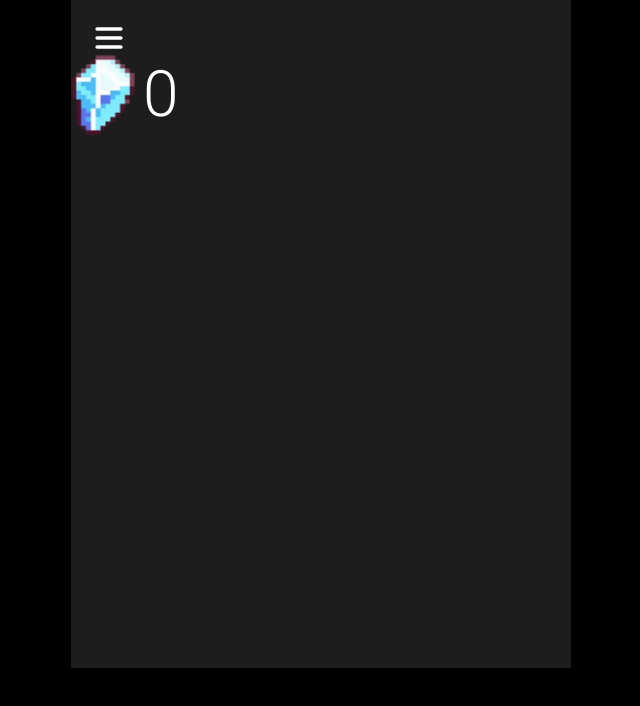
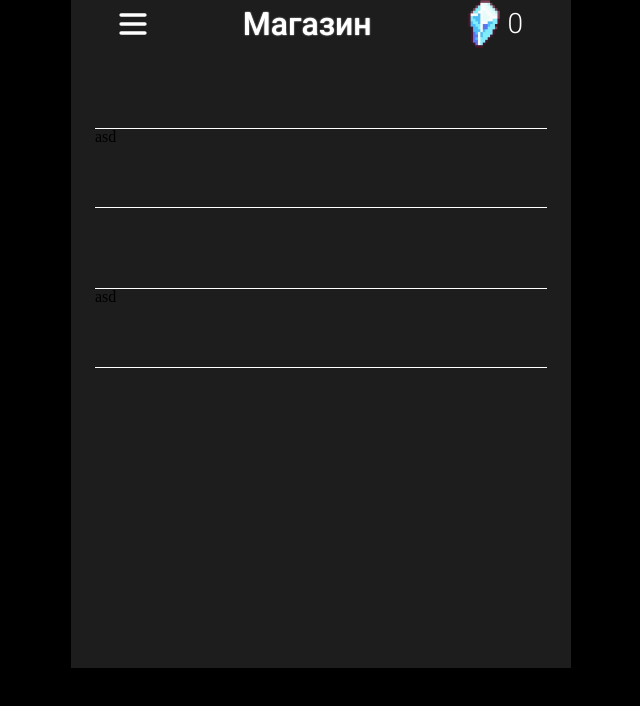
Before and after one commit to kurudoqqe/spacebot-history-frontend, a Vue app: page /shop in a window 1280 px wide. Shown: the top 706 px of the page, without its empty margins (319-959 px from the left). Built offline with nearby package versions, Linux system fonts and the light colour scheme.

Commit message:
add new section to shop

```diff
--- /dev/null
+++ b/src/components/ShopSectionComponent.vue
@@ -0,0 +1,18 @@
+<script setup>
+
+</script>
+
+<template>
+  <section>
+    asd
+  </section>
+</template>
+
+<style scoped>
+section {
+  margin-top: 5rem;
+  min-height: 5rem;
+  border-top: 1px solid var(--text-color);
+  border-bottom: 1px solid var(--text-color);
+}
+</style>
--- a/src/views/ShopView.vue
+++ b/src/views/ShopView.vue
@@ -4,6 +4,7 @@ import MenuIcon from "@/components/icons/menu.svg";
 import {useCrystalCountStore} from "@/store/crystalCount.js"
 import SidebarComponent from "@/components/SidebarComponent.vue";
 import CrystalCountComponent from "@/components/CrystalCountComponent.vue";
+import ShopSectionComponent from "@/components/ShopSectionComponent.vue";
 
 const isSidebarActive = ref(false);
 
@@ -18,23 +19,49 @@ const store = useCrystalCountStore();
 <template>
   <main>
     <SidebarComponent :toggle-sidebar="toggleSidebar" :is-sidebar-active="isSidebarActive"/>
-    <img :src="MenuIcon" alt=""
-         class="menu-icon" @click="toggleSidebar"
-         v-if="!isSidebarActive">
-    <CrystalCountComponent size="large" :count="0"/>
+    <header>
+      <img :src="MenuIcon" alt=""
+           class="menu-icon" @click="toggleSidebar"
+           v-if="!isSidebarActive">
+      <h1>Магазин</h1>
+      <CrystalCountComponent size="medium" :count="store.crystalCount"/>
+    </header>
+    <article>
+      <ShopSectionComponent/>
+      <ShopSectionComponent/>
+    </article>
   </main>
 </template>
 
-<style scoped>
+<style scoped lang="scss">
+@use "../assets/variables.scss";
 
 main {
   height: fit-content;
   margin: 0 auto;
   background-color: var(--default-color);
+
+  header {
+    display: flex;
+    justify-content: space-around;
+    align-items: center;
+
+    > h1 {
+      @include variables.capital-text;
+      color: var(--text-color);
+      text-shadow: var(--text-shadow);
+      font-size: 2rem;
+    }
+  }
+
+  article {
+    display: flex;
+    flex-direction: column;
+    padding: 0 1.5rem;
+  }
 }
 
 .menu-icon {
-  margin: 1.5rem 0 0 1.5rem;
   width: 1.75rem;
   height: 1.75rem;
 }
```
